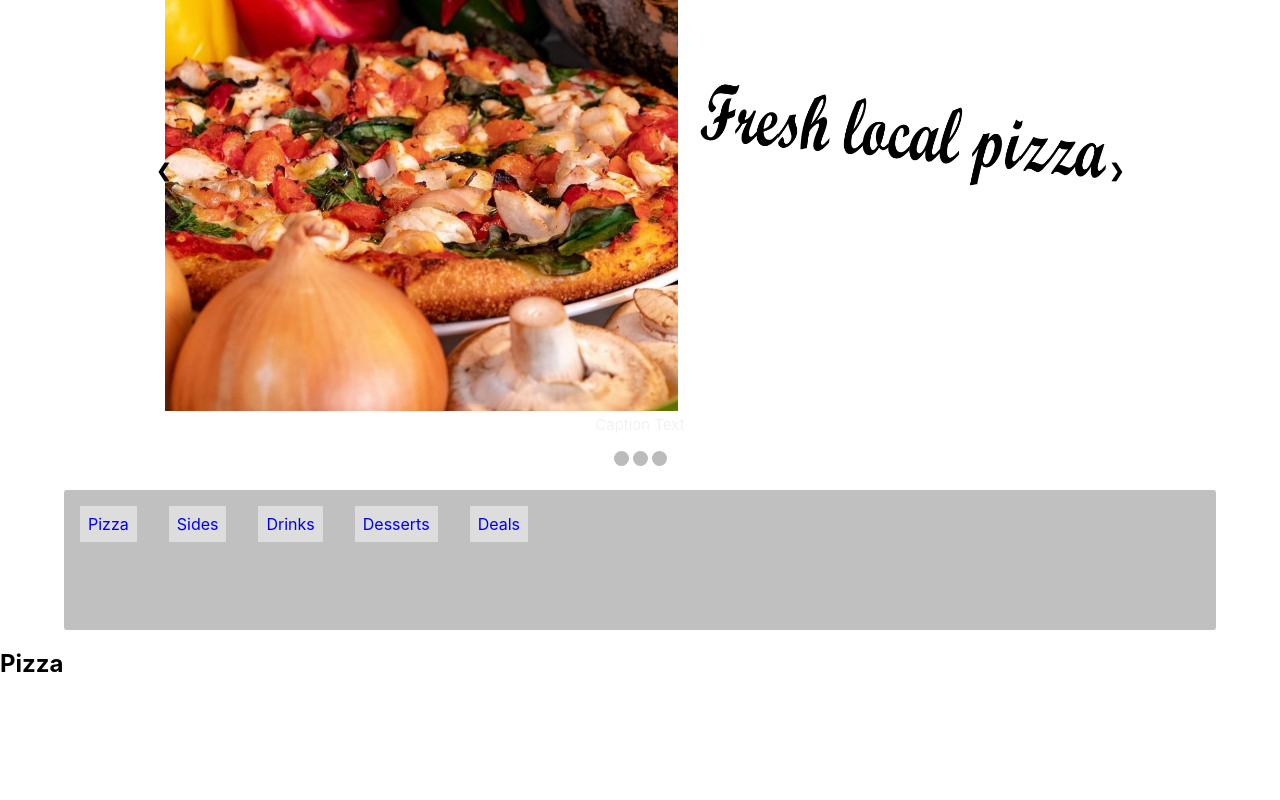
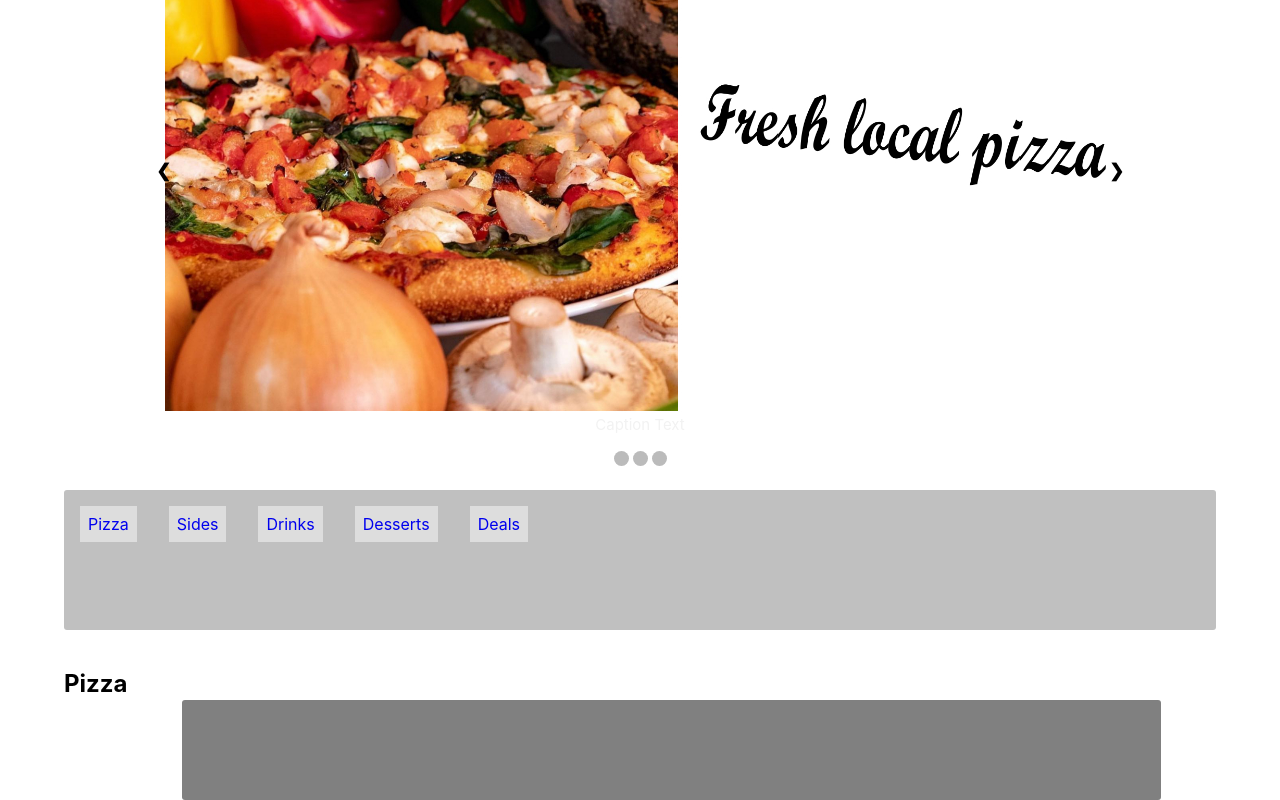
Before and after one commit to ZacharyDonovan88/project3-rios-pizza, a React (Create React App) app: page /Pizza in a window 1280 px wide. Shown: the part 217-1017 px from the top of the page. Before the commit the page ends 915 px from the top, so only its background shows below. Built offline with nearby package versions, Linux system fonts and the light colour scheme.

Commit message:
updated style on pizza page

```diff
--- a/src/App.css
+++ b/src/App.css
@@ -21,3 +21,26 @@ h1 {
   margin-right: auto;
   border-radius: 3px;
 }
+/* end of header */
+
+/* pages */
+.pagesSection {
+  width: 90%;
+  display:inline-block;
+  display: flex;
+  margin-left: auto;
+  margin-right: auto;
+  border-radius: 3px;
+  margin-top: 20px;
+}
+.menuSection {
+  width: 85%;
+  display:inline-block;
+  display: flex;
+  margin-left: auto;
+  margin-right: auto;
+  border-radius: 3px;
+  margin-top: 50px;
+  background-color: grey;
+  height: 100px;
+}
--- a/src/pages/Pizza.js
+++ b/src/pages/Pizza.js
@@ -1,10 +1,16 @@
 import React from "react";
+import "../App.css";
 
 const Pizza = () => {
 
     return (
       <>
-        <h2>Pizza</h2>
+        <div className="pagesSection">
+            <h2>Pizza</h2>
+                <div className="menuSection">
+
+                </div>
+        </div>
       </>
     );
   };
```
